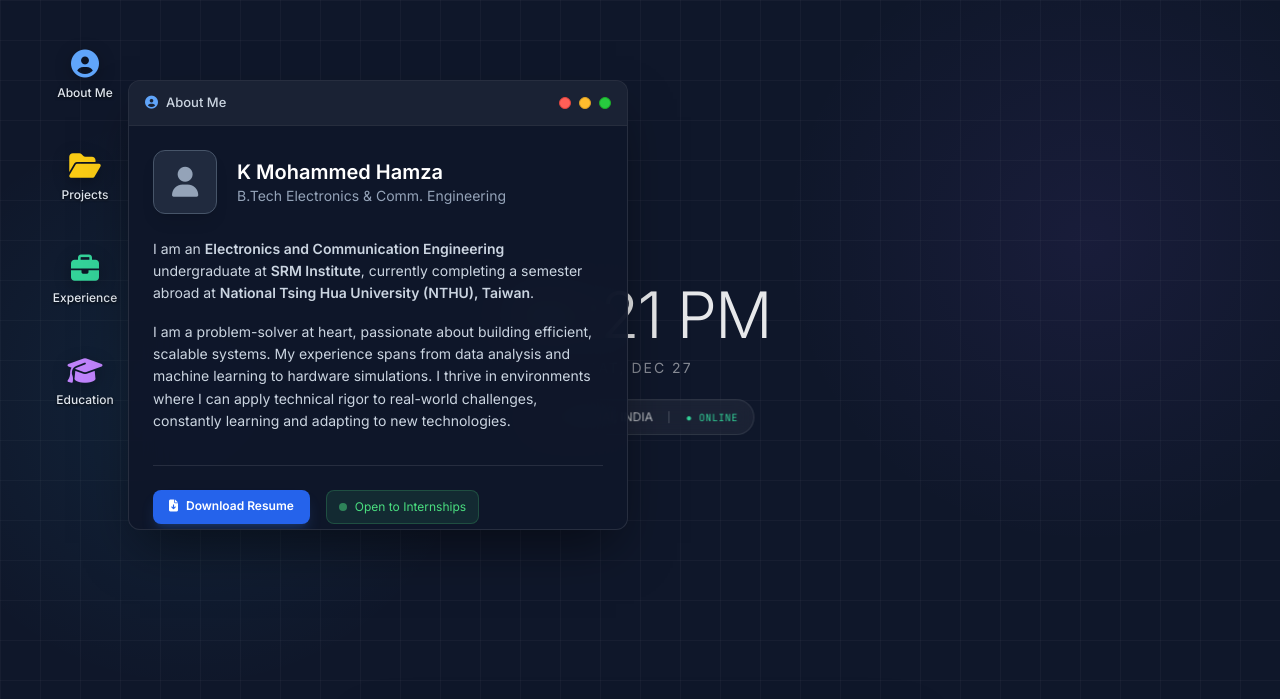
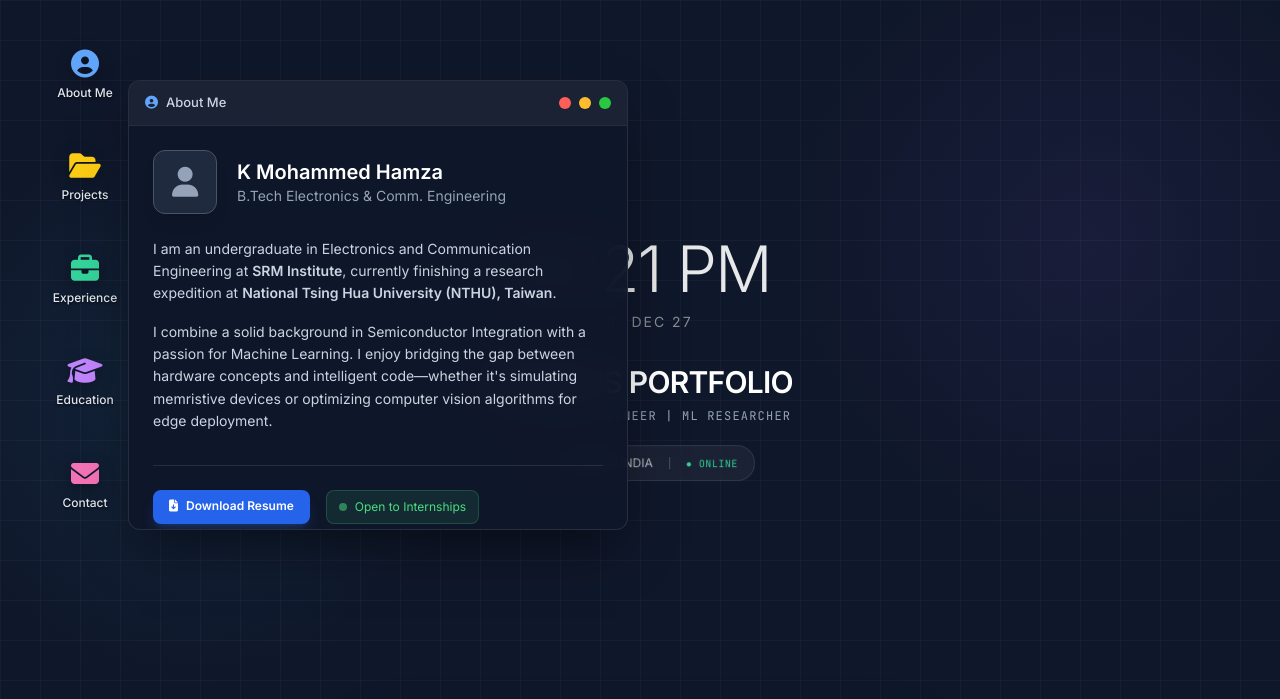
Before and after one commit to Hmzaah/Hmzaah.github.io, a plain HTML site: page index.html in a window 1280 px wide. Shown: the top 699 px of the page. Drawn offline with nearby package versions, Linux system fonts and the light colour scheme.

Commit message:
Update to Professional HamzaOS Theme 🚀

```diff
--- a/index.html
+++ b/index.html
@@ -141,9 +141,9 @@
         /* Mac-style traffic lights */
         .window-controls { display: flex; gap: 8px; }
         .control-btn { width: 12px; height: 12px; border-radius: 50%; cursor: pointer; position: relative; }
-        .btn-close { background: #ff5f57; border: 1px solid #e0443e; }
-        .btn-min { background: #ffbd2e; border: 1px solid #dea123; }
-        .btn-max { background: #27c93f; border: 1px solid #1aab29; }
+        .btn-close { background: #ff5f57; }
+        .btn-min { background: #ffbd2e; }
+        .btn-max { background: #28c840; }
         .control-btn:hover { transform: scale(1.1); filter: brightness(1.2); }
 
         .window-content {
@@ -200,6 +200,12 @@
 
         .dock-separator { width: 1px; height: 24px; background: rgba(255,255,255,0.1); margin: 12px 4px; }
 
+        /* Typography Utilities */
+        h1 { font-size: 20px; font-weight: 600; margin-bottom: 4px; color: white; }
+        h2 { font-size: 16px; font-weight: 600; margin-bottom: 12px; color: white; }
+        .tag { font-family: 'JetBrains Mono', monospace; font-size: 10px; padding: 3px 8px; background: rgba(56, 189, 248, 0.1); color: #7dd3fc; border-radius: 4px; border: 1px solid rgba(56, 189, 248, 0.2); }
+        .date { font-family: 'JetBrains Mono', monospace; font-size: 11px; color: #94a3b8; display: block; margin-bottom: 4px; }
+
         /* Mobile */
         @media (max-width: 768px) {
             body { overflow-y: auto; background: #0f172a; }
@@ -230,6 +236,9 @@
     <div class="center-widget hidden md:flex">
         <div class="widget-time" id="clock">00:00</div>
         <div class="widget-date" id="date">LOADING...</div>
+
+        <h1 class="text-3xl font-bold text-white tracking-tight mt-8 mb-2">HAMZA'S PORTFOLIO</h1>
+        <p class="font-mono text-xs text-os-muted tracking-widest uppercase">Electronics Engineer | ML Researcher</p>
 
         <div class="widget-loc animate-float">
             <i class="fas fa-map-marker-alt text-red-400"></i>
@@ -263,6 +272,10 @@
             <i class="fas fa-graduation-cap text-purple-400 icon-img"></i>
             <span class="icon-label">Education</span>
         </div>
+        <div class="desktop-icon" onclick="openWindow('contact')">
+            <i class="fas fa-envelope text-pink-400 icon-img"></i>
+            <span class="icon-label">Contact</span>
+        </div>
     </div>
 
     <!-- WINDOW: BIO -->
@@ -289,10 +302,10 @@
 
             <div class="space-y-4 text-slate-300">
                 <p>
-                    I am an <strong>Electronics and Communication Engineering</strong> undergraduate at <strong>SRM Institute</strong>, currently completing a semester abroad at <strong>National Tsing Hua University (NTHU), Taiwan</strong>.
+                    I am an undergraduate in Electronics and Communication Engineering at <strong>SRM Institute</strong>, currently finishing a research expedition at <strong>National Tsing Hua University (NTHU), Taiwan</strong>.
                 </p>
                 <p>
-                    I am a problem-solver at heart, passionate about building efficient, scalable systems. My experience spans from data analysis and machine learning to hardware simulations. I thrive in environments where I can apply technical rigor to real-world challenges, constantly learning and adapting to new technologies.
+                    I combine a solid background in Semiconductor Integration with a passion for Machine Learning. I enjoy bridging the gap between hardware concepts and intelligent code—whether it's simulating memristive devices or optimizing computer vision algorithms for edge deployment.
                 </p>
             </div>
 
@@ -362,7 +375,7 @@
                 <!-- P4 -->
                 <div class="bg-slate-800/40 border border-white/5 p-5 rounded-xl hover:border-blue-500/30 transition-colors">
                     <div class="flex justify-between items-start mb-2">
-                        <h3 class="text-lg font-semibold text-white">Deep Thinking RAG</h3>
+                        <h3 class="text-lg font-semibold text-white"><a href="https://github.com/Hmzaah/My-Agent" target="_blank" class="hover:text-blue-400">Deep Thinking RAG</a></h3>
                         <div class="flex gap-2"><span class="tag">LLMs</span><span class="tag">NLP</span></div>
                     </div>
                     <p class="text-sm text-slate-400 mb-3">Advanced RAG architecture focusing on reasoning accuracy.</p>
```
